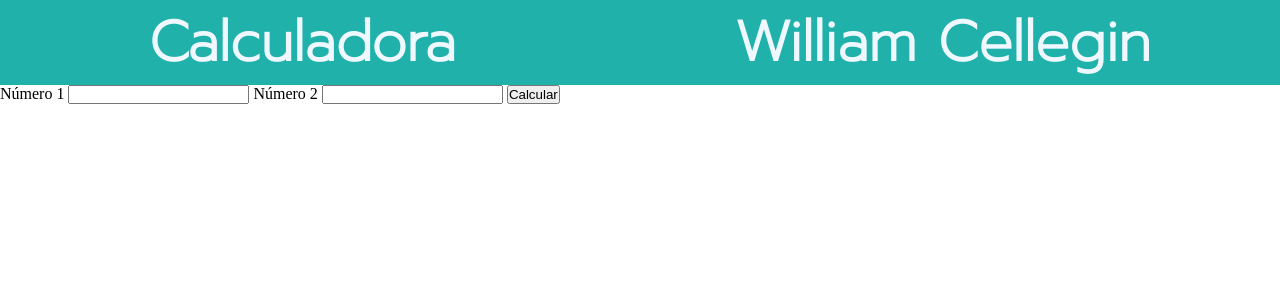
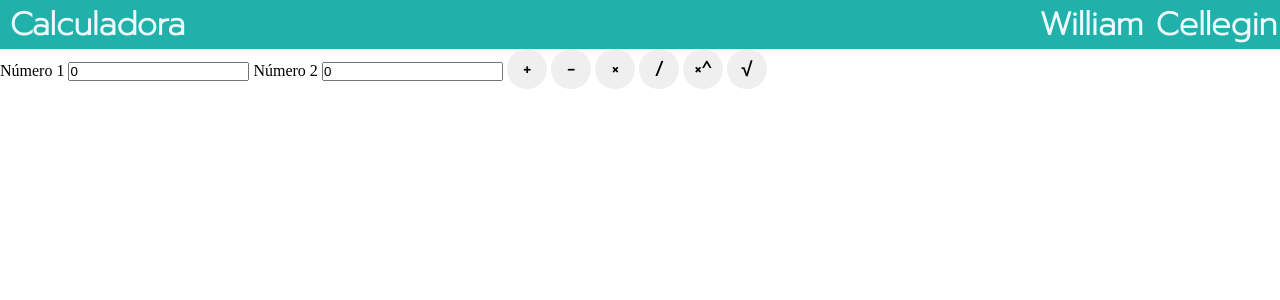
Before and after one commit to WillOzBR/calculadora-poo-php, a PHP site: page / in a window 1280 px wide. Shown: the top 300 px of the page. Run offline with PHP 8.4, Linux system fonts and the light colour scheme.

Commit message:
Adicionando botões e operações

```diff
--- a/Calculadora/css/style.css
+++ b/Calculadora/css/style.css
@@ -5,17 +5,33 @@
 *{
     margin: 0;
     padding: 0;
-
+    overflow-x: hidden;
 }
 
 .cabecalho{
     display: flex;
-    justify-content: space-around;
+    justify-content:space-between;
     background-color: lightseagreen;
-    width: 100%;
+    width: 99%;
     font-family: 'Prompt', sans-serif;
-    font-size: 28px;
+    font-size: 16px;
     padding-left: 10px;
-    padding-right: 10px;
+    padding-right: 30px;
     color: aliceblue;
 }
+
+#ad, #sub, #raz, #exp, #div, #multi{
+    border-radius: 50%;
+    width: 40px;
+    height: 40px;
+    font-size: 20px;
+    font-family: 'Prompt', sans-serif;
+    font-weight: bolder;
+    text-align: center;
+    border-style: none;
+    padding: 0%;
+}
+
+#ad, #sub, #raz, #exp, #div, #multi:hover{
+
+}
--- a/Calculadora/index.php
+++ b/Calculadora/index.php
@@ -15,10 +15,15 @@
     <div class="formulario">
         <form action="./php/calculadora.php" method="get">
             <label for="num1">Número 1</label>
-            <input type="text" name="num1" id="num1">
+            <input type="text" name="num1" id="num1" value="0">
             <label for="num2">Número 2</label>
-            <input type="text" name="num2" id="num2">
-            <input type="submit" value="Calcular">
+            <input type="text" name="num2" id="num2" value="0">
+            <input type="submit" value="+" name="somar" id="ad">
+            <input type="submit" value="-" name="subtrair" id="sub">
+            <input type="submit" value="×" name="multiplicar" id="multi">
+            <input type="submit" value="/" name="dividir" id="div">
+            <input type="submit" value="×^" name="elevar" id="exp">
+            <input type="submit" value="√" name="acharRaiz" id="raz">
         </form>
     </div>
 </body>
```
Also changed, not shown: Calculadora/php/Calc.php (+42 -1 lines), Calculadora/php/calculadora.php (+21 -0 lines).
